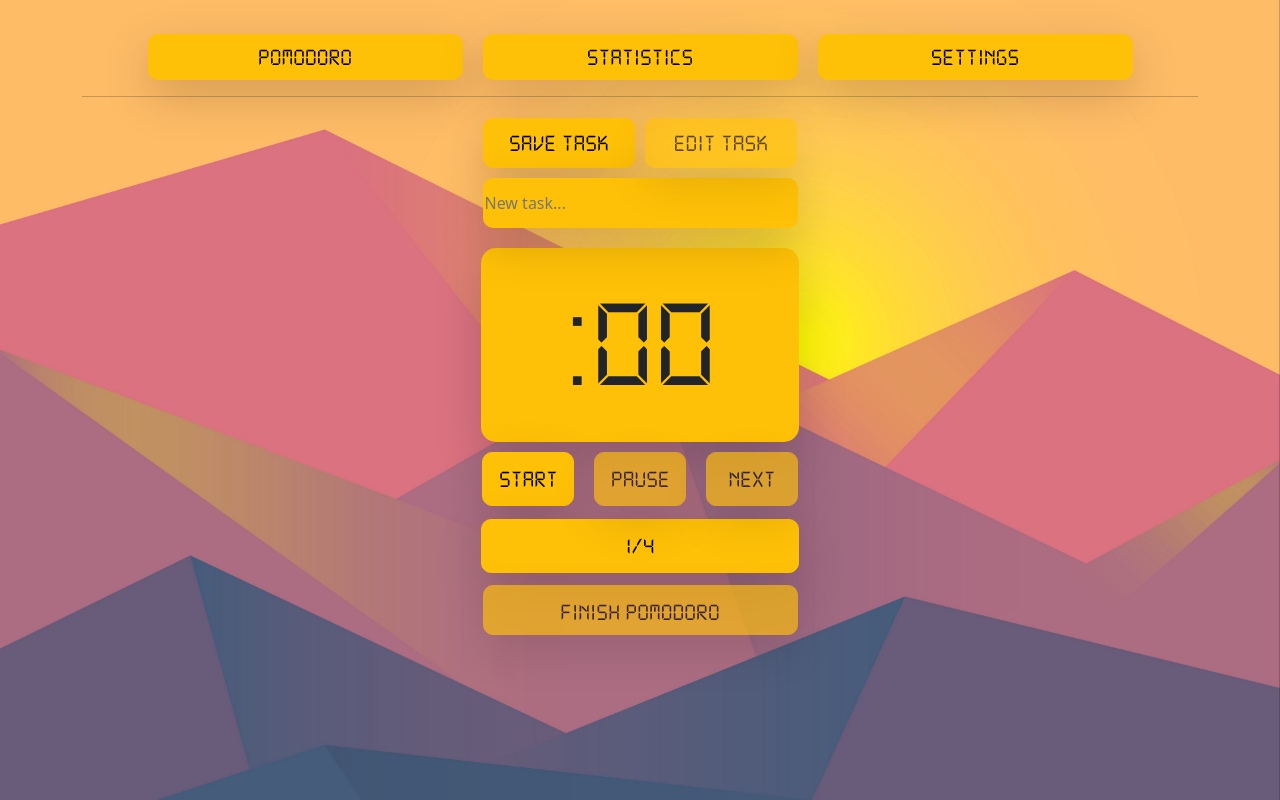
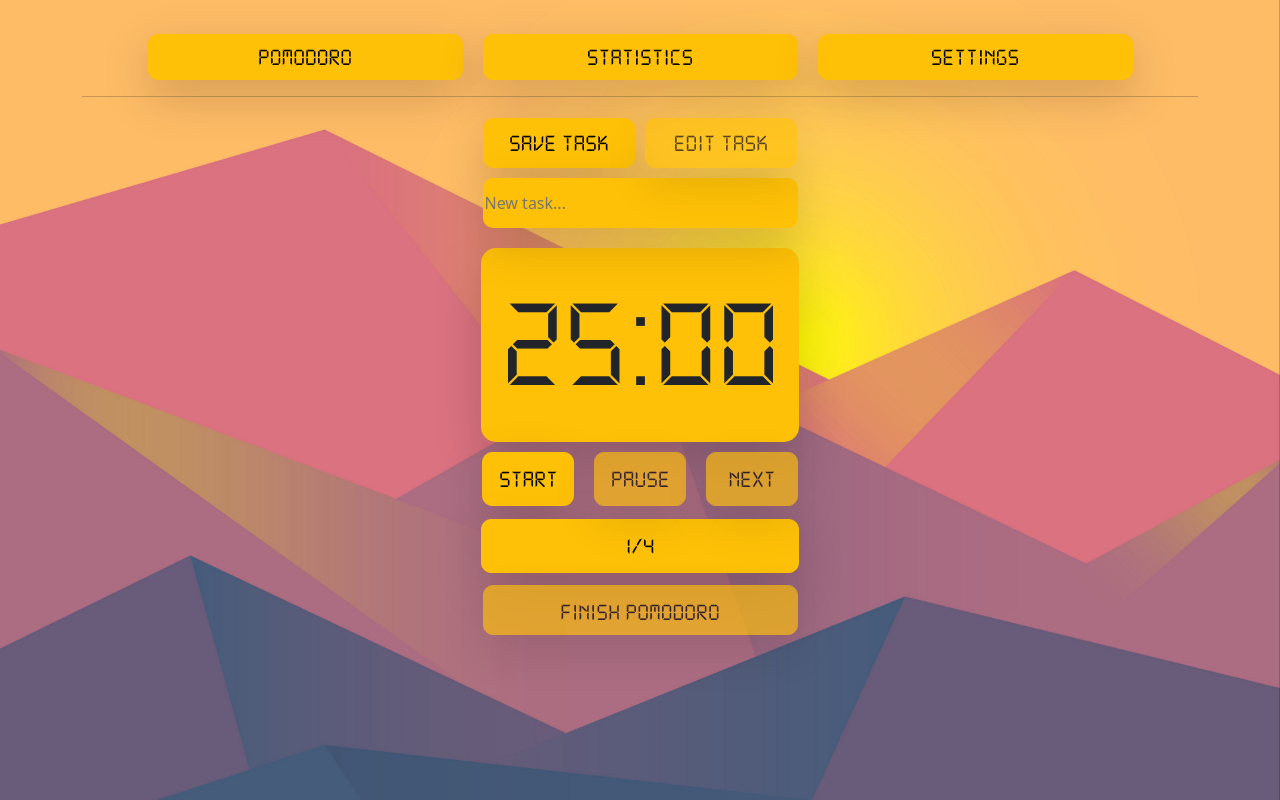
Before and after one commit to gerardmorte/Pomodorok, an Angular app: page / in a window 1280 px wide. Built offline with nearby package versions, Linux system fonts and the light colour scheme.

Commit message:
final commit, all works fine!

```diff
--- a/src/app/count-down/count-down.component.html
+++ b/src/app/count-down/count-down.component.html
@@ -2,13 +2,9 @@
 
 <div id="clockAndBtn" class="container">
 
-    <h1 id="reloj" #reloj class="bg-warning shadow-lg" *ngIf="firstTimer; else defaultView">{{settingsArray[0]}}:00</h1>
+    <h1 id="reloj" #reloj class="bg-warning shadow-lg">{{this.settingsArray[0]}}:00</h1>
 
-      <ng-template #defaultView>
-            <h1 id="reloj" #reloj class="bg-warning shadow-lg">{{setMinutes}}:{{setSeconds}}0</h1>
-      </ng-template>
-
-    <button #start class="btn btn-warning btn-lg shadow-lg" value="false" (click)="btnStart(settingsArray[0], 0)">START</button>
+    <button #start class="btn btn-warning btn-lg shadow-lg" value="false" (click)="btnStart(this.settingsArray[0],0)">START</button>
 
     <button #pause class="btn btn-warning btn-lg shadow-lg" (click)="pauseCountDown(contador)">PAUSE</button>
 
@@ -18,12 +14,13 @@
 
 <div class="container">
 
-    <button id="infoBlocks"class="btn btn-warning btn-lg shadow-lg">{{contadorFocus}}/4</button>
+    <button id="infoBlocks" class="btn btn-warning btn-lg shadow-lg">{{contadorFocus}}/4</button>
 
 </div>
 
 <div class="container">
 
-    <button #stop style="width: 315px; height: 50px; margin-top: 2px;" class="btn btn-warning btn-lg shadow-lg" (click)="stopPomodoro()">FINISH POMODORO</button>
+    <button #stop style="width: 315px; height: 50px; margin-top: 2px;" class="btn btn-warning btn-lg shadow-lg"
+        (click)="stopPomodoro()">FINISH POMODORO</button>
 
 </div>
--- a/src/app/count-down/count-down.component.ts
+++ b/src/app/count-down/count-down.component.ts
@@ -1,6 +1,7 @@
 import { Component, ElementRef, OnInit, ViewChild } from '@angular/core';
 import { Observable, Subscriber } from 'rxjs';
 import { FormComponent } from '../form/form.component';
+import { SettingsComponent } from '../settings/settings.component';
 
 @Component({
   selector: 'app-count-down',
@@ -24,10 +25,10 @@ export class CountDownComponent implements OnInit {
   contador: any;
   setMinutes: number;
   setSeconds: number;
-  initialMinutes: number;
-  initialSeconds: number;
-  minutes: number;
-  seconds: number;
+  initialMinutes: number = 0;
+  initialSeconds: number = 0;
+  minutes: number = 0;
+  seconds: number = 0;
   textMinutes: string;
   textSeconds: string;
   //
@@ -49,7 +50,7 @@ export class CountDownComponent implements OnInit {
   estadisticasArray: any = [];
 
   //ARRAY SETTINGS REBRE DADES
-  settingsArray: any = [];
+  settingsArray: any = [25,5,15];
 
   //VISTA RELOJ CONTROLADOR
   firstTimer: boolean = true;
@@ -224,6 +225,7 @@ export class CountDownComponent implements OnInit {
 
     //REINICIAR COUNTDOWN Y BUTTONS ESTIL D'INICI
     this.focusTime(this.settingsArray[0], 0);
+    this.date.nativeElement.innerHTML = this.settingsArray[0] + ':' + "00";
     this.pauseCountDown(this.contador);
     this.buttonPause.nativeElement.disabled = true;
     this.buttonNext.nativeElement.disabled = true;
```
